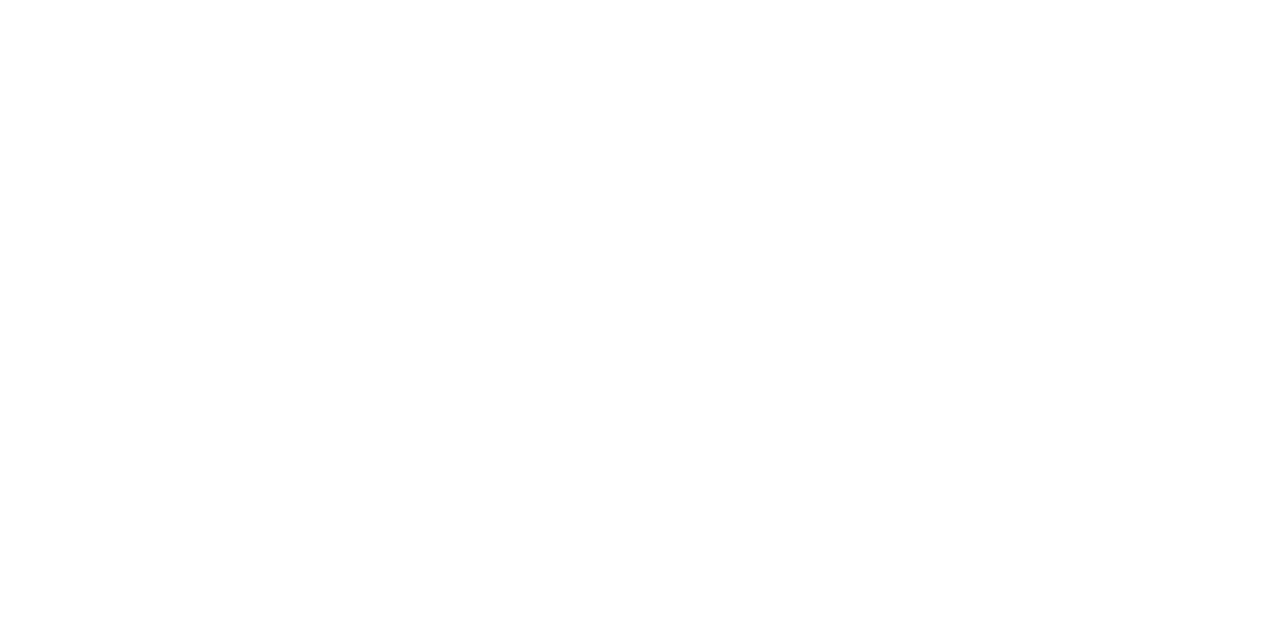
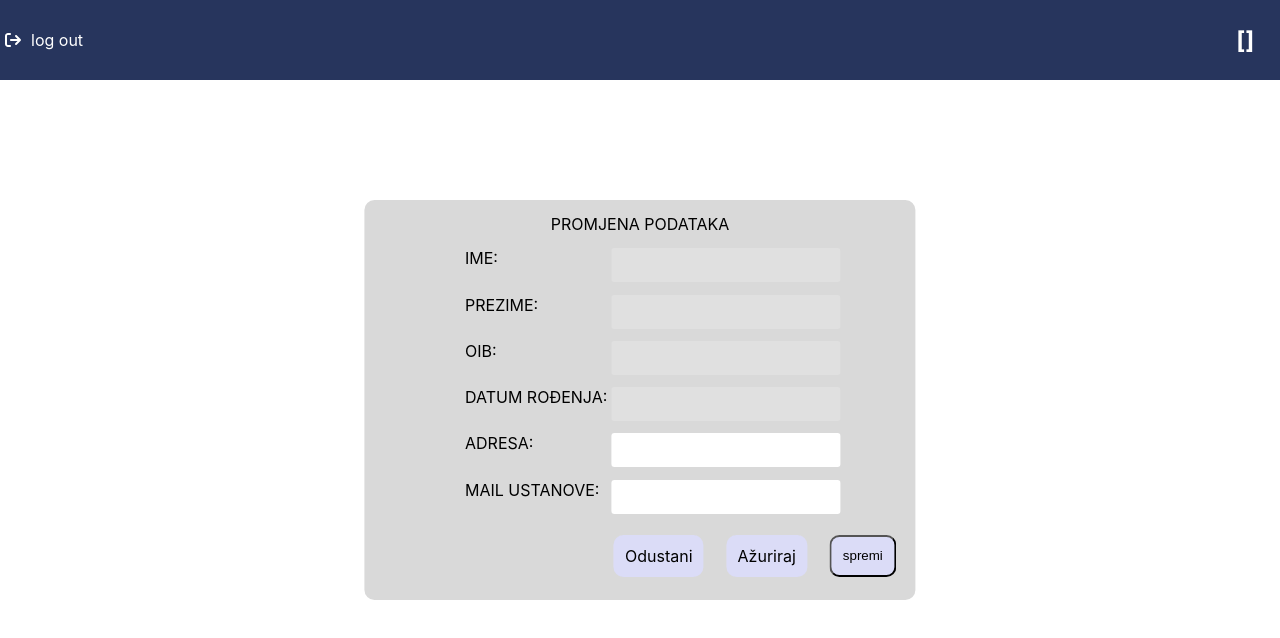
Before and after one commit to bacetara/Tarantule, a React (Create React App) app in the folder IzvorniKod/reactfrontend/: page /updateInfo/1 in a window 1280 px wide. Before the commit this address had no page. Shown: the top 638 px of the page. Built offline with nearby package versions, Linux system fonts and the light colour scheme; no server answers.

Commit message:
azuriranje podataka od strane roditelja, treba doraditi

```diff
--- a/IzvorniKod/reactfrontend/src/App.js
+++ b/IzvorniKod/reactfrontend/src/App.js
@@ -38,7 +38,7 @@ function App() {
                 <Route path="/addPatient2" element={<DodavanjePacijenta2 />}/>
                 <Route path="/pediatrician" element={<PedijatarPocetna />}/>
                 <Route path="/addPatient1" element={<DodavanjePacijenta1 />}/>
-                <Route path="/updateInfo" element={<AzuriranjePodataka />}/>
+                <Route path="/updateInfo/:oib" element={<AzuriranjePodataka />}/>
                 <Route path="/parentInfo" element={<RoditeljPocetna />} />
                 <Route path="/pediatricianEmail" element={<PediatricianEmail/>}/>
             </Routes>
--- a/IzvorniKod/reactfrontend/src/Pages/Admin/DodajDijete.js
+++ b/IzvorniKod/reactfrontend/src/Pages/Admin/DodajDijete.js
@@ -89,19 +89,19 @@ const DodajDijete = () => {
                 <div className="info"><label>IME: </label><input name="ime" type="text" value={dijeteForm.ime} onChange={onChange}/></div>
                 <div className="info"><label>PREZIME: </label><input name="prezime" type="text" value={dijeteForm.prezime} onChange={onChange}/></div>
                 <div className="info"><label>OIB: </label><input name="oib" type="text" value={dijeteForm.oib} onChange={onChange}/></div>
-                <div className="info"><label>DOKTOR: </label><select id="dropdown" onChange={handleSelectChange}
-                                                                     value="nes">
-                    <option value="m"
-                            disabled>select someone</option>
+                <div className="info"><label>OIB RODITELJA: </label><select id="dropdown" onChange={handleSelectChange}
+                                                                     value={dijeteForm.rodOib}>
+                    <option value={dijeteForm.rodOib}
+                            disabled>{dijeteForm.rodOib}</option>
                     {/* Map through the 'osoba' array to create dropdown options */}
                     {parents.map((person) => (
                         <option key={person.oib} value={person.oib}>
-                            {person.ime} {person.prezime}
+                            {person.oib}
                         </option>
                     ))}
                 </select>
                 </div>
-                <div className="info"><label>OIB RODITELJA: </label><input name="rodOib" type="text" value={dijeteForm.rodOib} onChange={onChange}/></div>
+                {/*<div className="info"><label>OIB RODITELJA: </label><input name="rodOib" type="text" value={dijeteForm.rodOib} onChange={onChange}/></div>*/}
                 <div className="info"><label>DATUM RODJENJA: </label><input name="datumRod" type="datetime-local" value={dijeteForm.datumRod} onChange={onChange}/></div>
 
 
@@ -112,6 +112,9 @@ const DodajDijete = () => {
                     <div className="addChild">
                         <Link className="link_na_stranicu" to="/admin">Dodaj osobu</Link>
                     </div>
+                    <button onSubmit={onSubmit} disabled={false} className="addChild">
+                        spremi
+                    </button>
                 </div>
             </form>
         </>
--- a/IzvorniKod/reactfrontend/src/Pages/Parent/AzuriranjePodataka.js
+++ b/IzvorniKod/reactfrontend/src/Pages/Parent/AzuriranjePodataka.js
@@ -1,16 +1,94 @@
 import '../Admin/DodajRoditelja.css'
-import {Link} from "react-router-dom";
+import {Link, useParams} from "react-router-dom";
 import {FontAwesomeIcon} from "@fortawesome/react-fontawesome";
 import {faArrowRightFromBracket} from "@fortawesome/free-solid-svg-icons";
 import * as React from "react";
 import {useNavigate } from 'react-router-dom';
 
 const AzuriranjePodataka= () => {
+    const { oib } = useParams();
     const navigate = useNavigate();
+    const [user, setUser] = React.useState({});
+
+    var dijete = 0;
+
+    React.useEffect(() => {
+        fetch(`/api/parent/me`)
+            .then(data => data.json())
+            .then(data => {
+                if (data.roditelj.oib === oib){
+                    setUser(data.roditelj)
+                    dijete = 0
+                }else{
+                for (var i = 0; i < data.djeca.length; i++) {
+                    if (data.djeca[i].oib === oib) {
+                        setUser(data.djeca[i]);
+                        dijete=1;
+                        break
+                    }
+                }
+            }}
+                )
+
+    }, [oib]);
+
+    function onChange(event) {
+        console.log("jdksjfh")
+        const {name, value} = event.target;
+        const updatedValue = value === null ? '' : value;
+        setUser(oldForm => ({...oldForm, [name]: updatedValue}));
+    }
 
     const handleClick = () => {
         navigate(-1);
     };
+
+    function onSubmit(e){
+        e.preventDefault();
+        console.log(user.adresa)
+        // setError("");
+        const data = {
+            oib: user.oib,
+            ime: user.ime,
+            prezime: user.prezime,
+            uloga: user.uloga,
+            adresa: user.adresa,
+            datumRod: user.datumRod,
+            mail: user.mail,
+            doktor: user.doktor,
+            adminPrav: user.adminPrav,
+            lozinkaHash: user.lozinkaHash,
+            roditelj: dijete===1? user.roditelj:null
+
+        }
+        console.log(data);
+
+        const options = {
+            method: 'POST',
+            headers: {
+                'Content-Type': 'application/json'
+            },
+            body: JSON.stringify(data)
+        };
+        return fetch(`/api/parent/${dijete === 1?`child/${oib}`:"me"}`, options)
+            .then(response => {
+                if (response.status === 200) {
+                    console.log("usojeh")
+                    return response.json();
+                } else {
+                    // setError("Neuspjela prijava.");
+                    throw new Error("status 400!")
+                }
+            })
+            .then(
+                navigate(-1)
+
+            )
+            .catch(error => {
+                // console.error (error);
+            });
+    }
+
 
     return (
         <>
@@ -22,17 +100,17 @@ const AzuriranjePodataka= () => {
                     </div>
                 </div>
 
-                <div className="profileName">parent [989898899]</div>
+                <div className="profileName">{user ? user.ime : ""} {user ? user.prezime : ""} [{user ? user.oib : ""}]</div>
             </div>
-            <form className="containerdodajroditelja">
+            <form className="containerdodajroditelja" onSubmit={onSubmit}>
                 {/*ovisno o tome prikazujem li roditelja ili dijete (to gledam u roleu), radim neke drukcijje stvari u prikazu*/}
                 <div>PROMJENA PODATAKA</div>
-                <div className="info"><label>IME: </label>{/*<input name="firstname" type="text"   />*/}</div>
-                <div className="info"><label>PREZIME: </label>{/*<input name="lastname" type="text"   />*/}</div>
-                <div className="info"><label>OIB: </label>{/*<input name="oib" type="text"/>*/}</div>
-                <div className="info"><label>DATUM ROĐENJA: </label>{/*<input name="dateofbirth" type="date"/>*/}</div>
-                <div className="info"><label>ADRESA: </label><input name="adress" type="text"/></div>
-                <div className="info"><label>MAIL USTANOVE: </label><input name="email" type="text"/></div>
+                <div className="info"><label>IME: </label><input  name="ime" type="text" value={user.ime} disabled={true} /></div>
+                <div className="info"><label>PREZIME: </label><input name="prezime" type="text" value={user.prezime} disabled={true} /></div>
+                <div className="info"><label>OIB: </label><input name="oib" type="text" value={user.oib} disabled={true}/></div>
+                <div className="info"><label>DATUM ROĐENJA: </label><input name="datumRod" type="text" value={user.datumRod} disabled={true}/></div>
+                <div className="info"><label>ADRESA: </label><input name="adresa" type="text" value={user.adresa} onChange={onChange}/></div>
+                <div className="info"><label>MAIL USTANOVE: </label><input name="mail" type="text" value={user.mail} onChange={onChange}/></div>
 
                 <div className="buttons_horizontal">
                     <div className="addChild" onClick={handleClick}>
@@ -41,6 +119,9 @@ const AzuriranjePodataka= () => {
                     <div className="addChild" onClick={handleClick}>
                         <span className="link_na_stranicu">Ažuriraj</span>
                     </div>
+                    <button onSubmit={onSubmit} disabled={false} className="addChild">
+                        spremi
+                    </button>
                 </div>
 
 
--- a/IzvorniKod/reactfrontend/src/Pages/Parent/InboxUser.js
+++ b/IzvorniKod/reactfrontend/src/Pages/Parent/InboxUser.js
@@ -51,7 +51,7 @@ export default function InboxUser({user, emails, medical}) {
 
             <div className="AdditionalInfo">
                 <div className="profilePhoto">
-                    <Link to="/updateInfo">
+                    <Link to={`/updateInfo/${user ? user.oib : ""}`}>
                         <FontAwesomeIcon id="profileIcon" icon={faUser} />
                     </Link>
                 </div>
```
